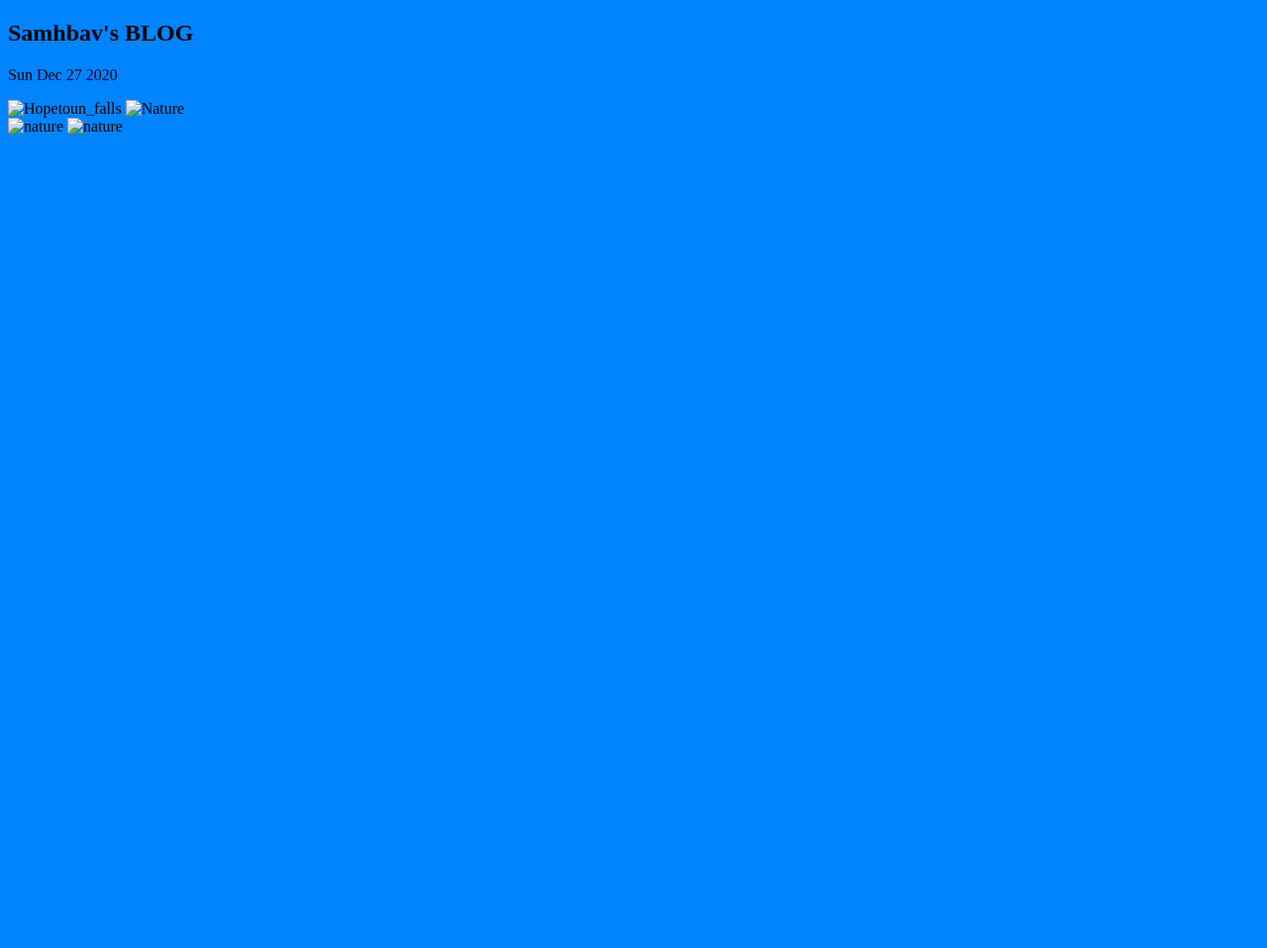
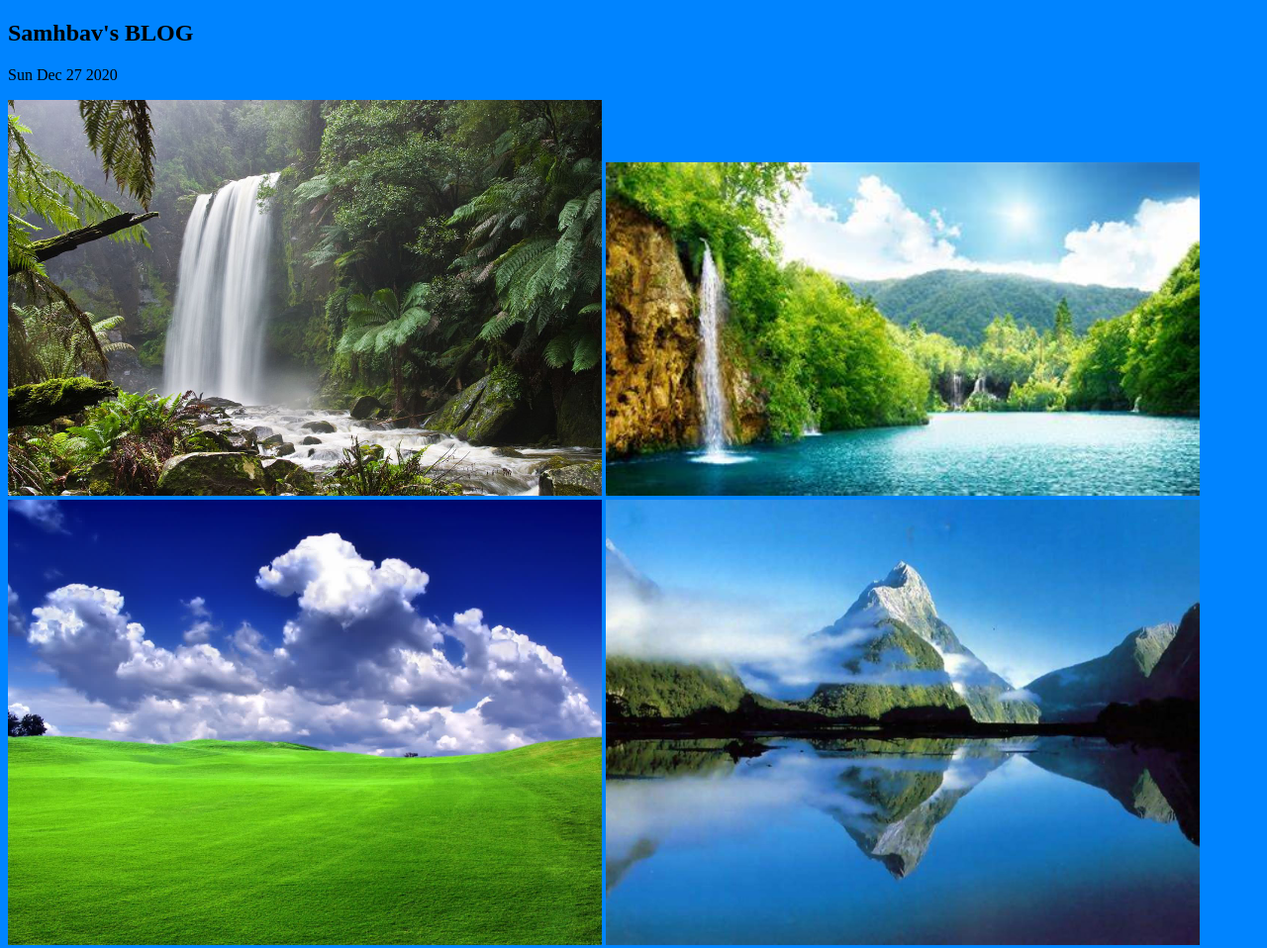
Before and after one commit to Sambhav-Saraswat123/Project-56, a plain HTML site: page index.html in a window 1280 px wide. Shown: the whole page at 99% size. Before the commit the page ends 800 px from the top, so only its background shows below. Drawn offline with Linux system fonts and the light colour scheme; the site is published under a folder, as on GitHub Pages, so addresses that start at the root find nothing.

Commit message:
Add files via upload

```diff
--- a/index.html
+++ b/index.html
@@ -13,12 +13,12 @@
     <h2>Samhbav's BLOG</h2>
     <p id="date"></p>
     <div class="row1">
-        <img src="/Hopetoun_falls.jpg" alt="Hopetoun_falls" onclick="setdate()">
-        <img src="/OIP (1).jpg" alt="Nature" onclick="setdate()">
+        <img src="Hopetoun_falls.jpg" alt="Hopetoun_falls" onclick="setdate()">
+        <img src="OIP (1).jpg" alt="Nature" onclick="setdate()">
     </div>
     <div class="row2">
-        <img src="/naturewallpaper.jpg" alt="nature" onclick="setdate()">
-        <img src="/naturewallpaper (1).jpg" alt="nature" onclick="setdate()">
+        <img src="naturewallpaper.jpg" alt="nature" onclick="setdate()">
+        <img src="naturewallpaper (1).jpg" alt="nature" onclick="setdate()">
     </div>
 </body>
 </html>
```
